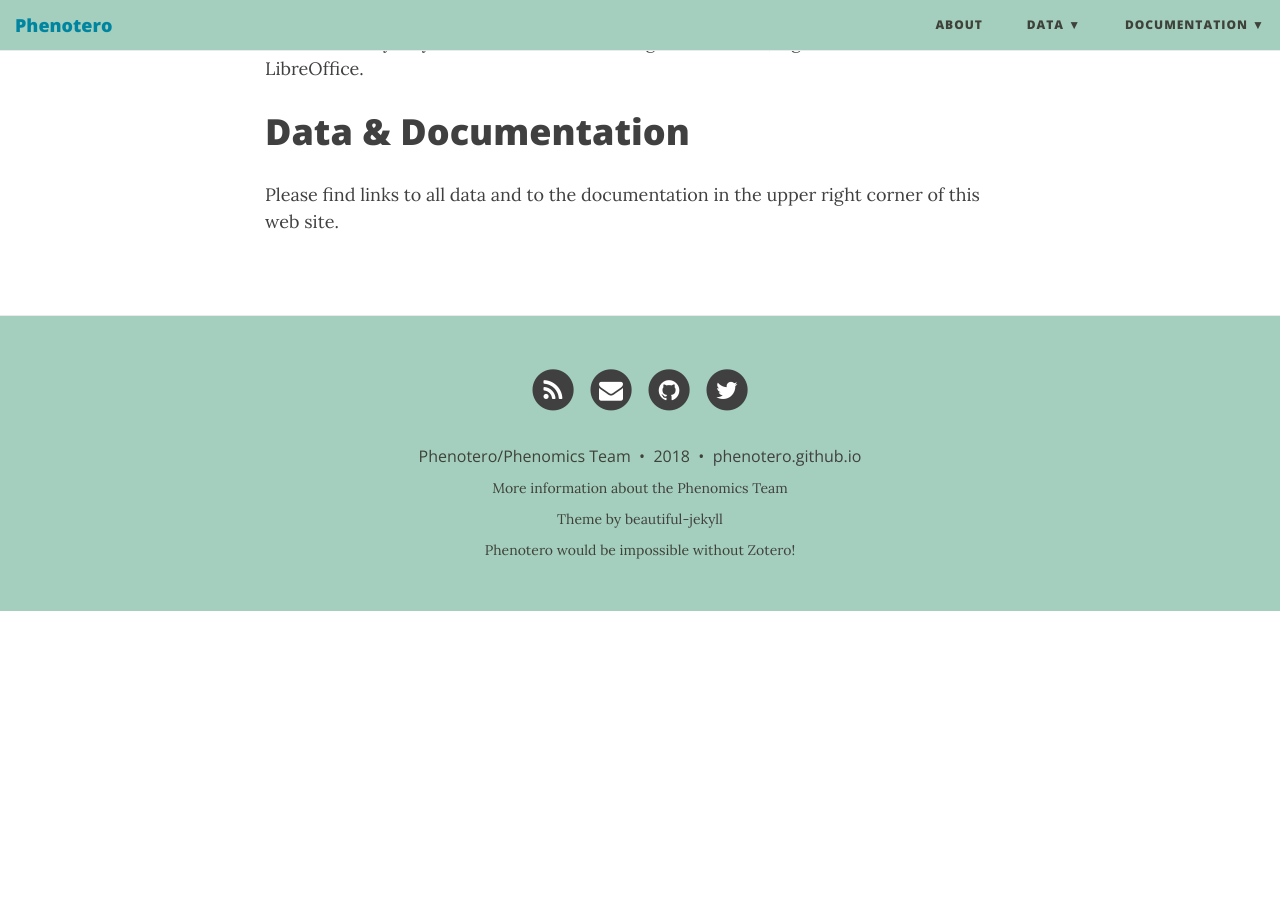
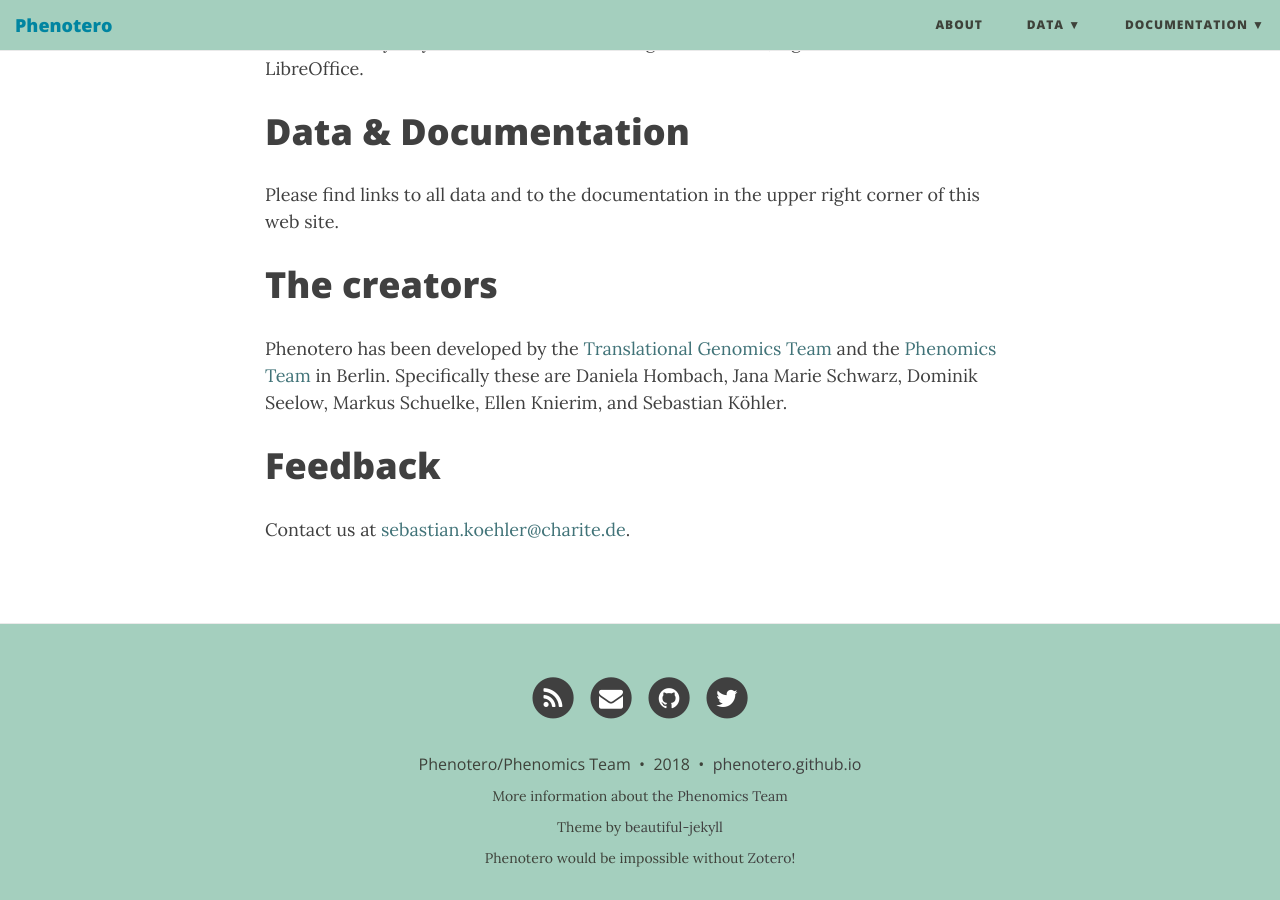
Before and after one commit to phenotero/phenotero.github.io, a Jekyll site: the page built from aboutme.md, in a window 1280 px wide and 900 px high, scrolled down 827 px. Built offline with Jekyll 4.4.1, drawn with Linux system fonts in a browser that asks for light colours; nearby versions of some CDN libraries; before the commit the page ends 1438 px from its top, so only the background shows below that.

Commit message:
add more about

```diff
--- a/aboutme.md
+++ b/aboutme.md
@@ -18,3 +18,11 @@ Phenotero provides a quick and easy solution for referencing ontology-based phen
 # Data & Documentation
 
 Please find links to all data and to the documentation in the upper right corner of this web site.
+
+# The creators
+
+Phenotero has been developed by the [Translational Genomics Team](http://doro.charite.de/team.html) and the [Phenomics Team](https://phenomics.github.io/) in Berlin. Specifically these are Daniela Hombach, Jana Marie Schwarz, Dominik Seelow, Markus Schuelke, Ellen Knierim, and Sebastian Köhler.
+
+# Feedback
+
+Contact us at [sebastian.koehler@charite.de](mailto:sebastian.koehler@charite.de).
```
